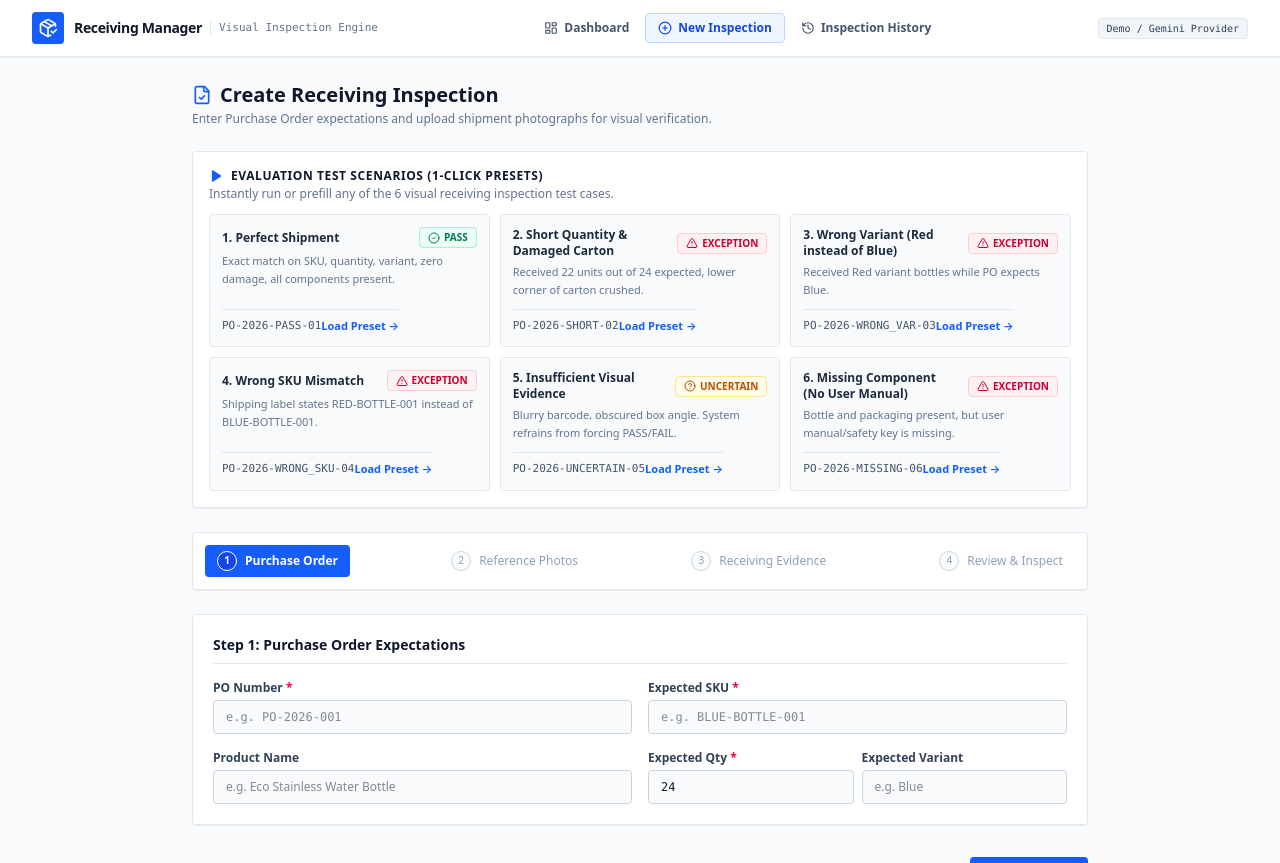
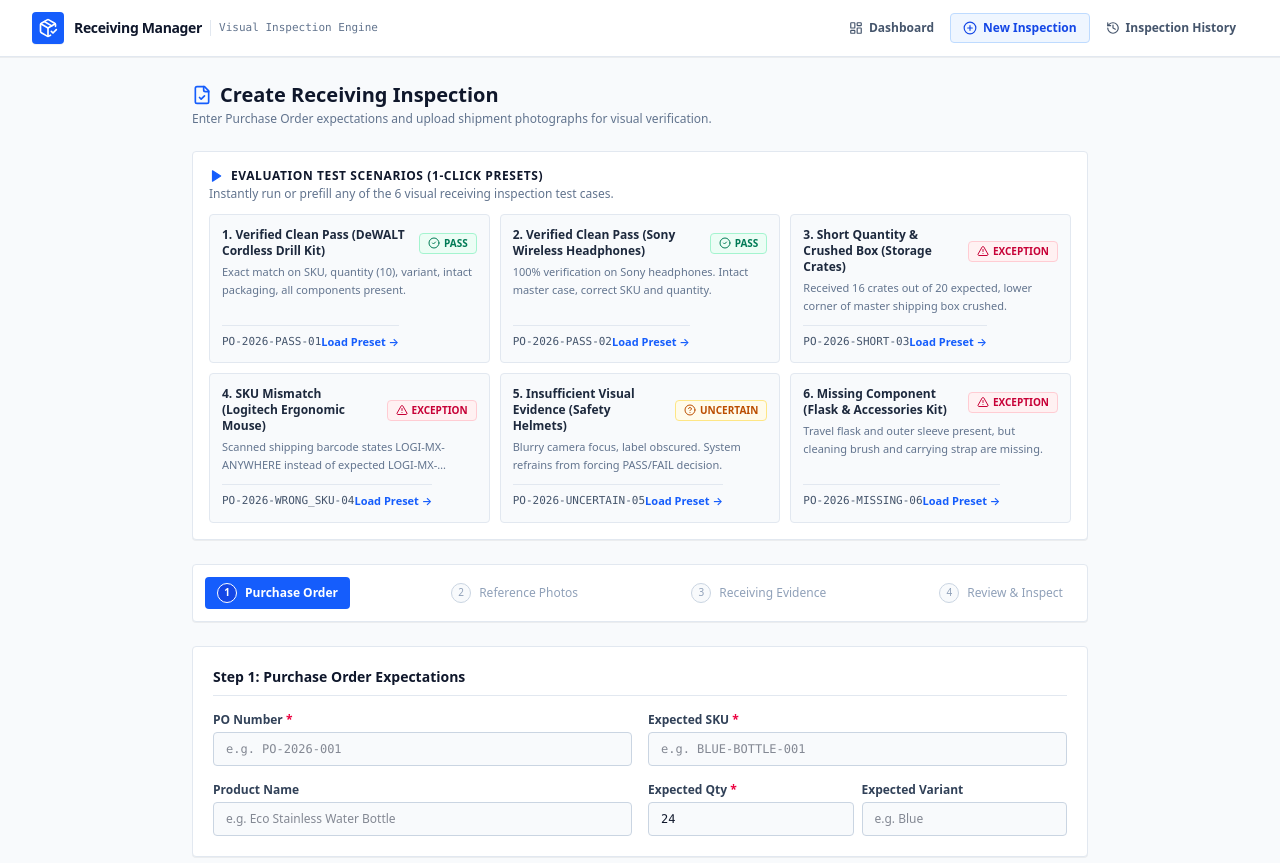
Before and after one commit to KiranTejz20005/cube26-rcv-0138-kirantejz20005, a Next.js app: page /inspections/new in a window 1280 px wide. Shown: the top 863 px of the page. Built offline with nearby package versions, Linux system fonts and the light colour scheme.

Commit message:
feat: add 10-item pagination to history table, balance evaluation scenarios, and polish branding

```diff
--- a/app/layout.tsx
+++ b/app/layout.tsx
@@ -5,6 +5,11 @@ import { Header } from '@/components/header';
 export const metadata: Metadata = {
   title: 'Receiving Manager | AI Visual Receiving Inspection System',
   description: 'Evidence-backed visual receiving inspection application with deterministic decision logic.',
+  icons: {
+    icon: '/icon.svg',
+    shortcut: '/icon.svg',
+    apple: '/icon.svg',
+  },
 };
 
 export default function RootLayout({
@@ -50,7 +55,7 @@ export default function RootLayout({
         </main>
         <footer className="border-t border-slate-200 bg-white py-4" suppressHydrationWarning>
           <div className="max-w-7xl mx-auto px-4 text-center text-xs text-slate-500" suppressHydrationWarning>
-            Receiving Manager &copy; {new Date().getFullYear()} &bull; AI Visual Receiving Inspection &bull; Zero-Budget Architecture &bull; Deterministic Business Logic
+            Built for Cube Hackathon 2026 by Kiran Teja &bull; Receiving Manager &bull; AI Visual Receiving Inspection Engine
           </div>
         </footer>
       </body>
--- a/app/page.tsx
+++ b/app/page.tsx
@@ -22,7 +22,7 @@ export default async function DashboardPage() {
       purchaseOrder: true,
       checks: true,
     },
-    take: 20,
+    take: 10,
   });
 
   const totalCount = inspections.length;
--- a/components/header.tsx
+++ b/components/header.tsx
@@ -54,12 +54,6 @@ export function Header() {
             })}
           </nav>
 
-          {/* Mode Badge */}
-          <div className="hidden sm:flex items-center gap-2">
-            <span className="px-2 py-0.5 rounded bg-slate-100 border border-slate-200 text-[10px] font-mono font-medium text-slate-700">
-              Demo / Gemini Provider
-            </span>
-          </div>
         </div>
       </div>
     </header>
--- a/lib/inspection/fixtures.ts
+++ b/lib/inspection/fixtures.ts
@@ -15,139 +15,139 @@ export interface DemoScenario {
 export const DEMO_SCENARIOS: DemoScenario[] = [
   {
     id: 'scenario-1-pass',
-    name: '1. Perfect Shipment',
+    name: '1. Verified Clean Pass (DeWALT Cordless Drill Kit)',
     expectedResult: 'PASS',
-    description: 'Exact match on SKU, quantity, variant, zero damage, all components present.',
+    description: 'Exact match on SKU, quantity (10), variant, intact packaging, all components present.',
     orderNumber: 'PO-2026-PASS-01',
-    sku: 'BLUE-BOTTLE-001',
-    productName: 'Eco-Friendly Steel Water Bottle',
-    expectedQuantity: 24,
-    expectedVariant: 'Blue',
+    sku: 'DEWALT-20V-DRILL',
+    productName: 'DeWALT 20V MAX Cordless Drill Combo Kit',
+    expectedQuantity: 10,
+    expectedVariant: 'Yellow/Black',
     referenceImages: [
       {
-        url: 'https://images.unsplash.com/photo-1602143407151-7111542de6e8?auto=format&fit=crop&w=600&q=80',
-        label: 'Blue Steel Bottle Spec Sheet',
+        url: 'https://images.unsplash.com/photo-1504148455328-c376907d081c?auto=format&fit=crop&w=600&q=80',
+        label: 'DeWALT 20V Drill Kit Reference Sheet',
       },
     ],
     receivingImages: [
       {
-        url: 'https://images.unsplash.com/photo-1602143407151-7111542de6e8?auto=format&fit=crop&w=600&q=80',
-        label: 'Receiving Dock Case Photo - 24 Units',
+        url: 'https://images.unsplash.com/photo-1504148455328-c376907d081c?auto=format&fit=crop&w=600&q=80',
+        label: 'Receiving Dock Case Photo - 10 Master Units',
       },
     ],
   },
   {
-    id: 'scenario-2-short',
-    name: '2. Short Quantity & Damaged Carton',
-    expectedResult: 'EXCEPTION',
-    description: 'Received 22 units out of 24 expected, lower corner of carton crushed.',
-    orderNumber: 'PO-2026-SHORT-02',
-    sku: 'BLUE-BOTTLE-001',
-    productName: 'Eco-Friendly Steel Water Bottle',
-    expectedQuantity: 24,
-    expectedVariant: 'Blue',
+    id: 'scenario-2-pass',
+    name: '2. Verified Clean Pass (Sony Wireless Headphones)',
+    expectedResult: 'PASS',
+    description: '100% verification on Sony headphones. Intact master case, correct SKU and quantity.',
+    orderNumber: 'PO-2026-PASS-02',
+    sku: 'SONY-WH1000XM5',
+    productName: 'Sony WH-1000XM5 Wireless Noise-Canceling Headphones',
+    expectedQuantity: 15,
+    expectedVariant: 'Black',
     referenceImages: [
       {
-        url: 'https://images.unsplash.com/photo-1602143407151-7111542de6e8?auto=format&fit=crop&w=600&q=80',
-        label: 'Reference Spec Sheet',
+        url: 'https://images.unsplash.com/photo-1505740420928-5e560c06d30e?auto=format&fit=crop&w=600&q=80',
+        label: 'Sony WH-1000XM5 Spec Reference',
+      },
+    ],
+    receivingImages: [
+      {
+        url: 'https://images.unsplash.com/photo-1505740420928-5e560c06d30e?auto=format&fit=crop&w=600&q=80',
+        label: 'Receiving Dock Photo - 15 Sealed Units',
+      },
+    ],
+  },
+  {
+    id: 'scenario-3-short',
+    name: '3. Short Quantity & Crushed Box (Storage Crates)',
+    expectedResult: 'EXCEPTION',
+    description: 'Received 16 crates out of 20 expected, lower corner of master shipping box crushed.',
+    orderNumber: 'PO-2026-SHORT-03',
+    sku: 'CRATE-HEAVY-50L',
+    productName: 'Heavy-Duty Industrial Storage Crates 50L',
+    expectedQuantity: 20,
+    expectedVariant: 'Dark Grey',
+    referenceImages: [
+      {
+        url: 'https://images.unsplash.com/photo-1586528116311-ad8dd3c8310d?auto=format&fit=crop&w=600&q=80',
+        label: 'Reference Crate Specification',
       },
     ],
     receivingImages: [
       {
         url: 'https://images.unsplash.com/photo-1586528116311-ad8dd3c8310d?auto=format&fit=crop&w=600&q=80',
-        label: 'Damaged Receiving Box (22 count)',
-      },
-    ],
-  },
-  {
-    id: 'scenario-3-variant',
-    name: '3. Wrong Variant (Red instead of Blue)',
-    expectedResult: 'EXCEPTION',
-    description: 'Received Red variant bottles while PO expects Blue.',
-    orderNumber: 'PO-2026-WRONG_VAR-03',
-    sku: 'BLUE-BOTTLE-001',
-    productName: 'Eco-Friendly Steel Water Bottle',
-    expectedQuantity: 24,
-    expectedVariant: 'Blue',
-    referenceImages: [
-      {
-        url: 'https://images.unsplash.com/photo-1602143407151-7111542de6e8?auto=format&fit=crop&w=600&q=80',
-        label: 'Reference Blue Variant',
-      },
-    ],
-    receivingImages: [
-      {
-        url: 'https://images.unsplash.com/photo-1544816155-12df9643f363?auto=format&fit=crop&w=600&q=80',
-        label: 'Receiving Red Variant Shipment',
+        label: 'Damaged Master Box (Count 16/20)',
       },
     ],
   },
   {
     id: 'scenario-4-sku',
-    name: '4. Wrong SKU Mismatch',
+    name: '4. SKU Mismatch (Logitech Ergonomic Mouse)',
     expectedResult: 'EXCEPTION',
-    description: 'Shipping label states RED-BOTTLE-001 instead of BLUE-BOTTLE-001.',
+    description: 'Scanned shipping barcode states LOGI-MX-ANYWHERE instead of expected LOGI-MX-MASTER3.',
     orderNumber: 'PO-2026-WRONG_SKU-04',
-    sku: 'BLUE-BOTTLE-001',
-    productName: 'Eco-Friendly Steel Water Bottle',
-    expectedQuantity: 24,
-    expectedVariant: 'Blue',
+    sku: 'LOGI-MX-MASTER3',
+    productName: 'Logitech MX Master 3S Wireless Mouse',
+    expectedQuantity: 12,
+    expectedVariant: 'Graphite',
     referenceImages: [
       {
-        url: 'https://images.unsplash.com/photo-1602143407151-7111542de6e8?auto=format&fit=crop&w=600&q=80',
-        label: 'Reference SKU Spec',
+        url: 'https://images.unsplash.com/photo-1527864550417-7fd91fc51a46?auto=format&fit=crop&w=600&q=80',
+        label: 'Reference MX Master 3S Spec',
+      },
+    ],
+    receivingImages: [
+      {
+        url: 'https://images.unsplash.com/photo-1527864550417-7fd91fc51a46?auto=format&fit=crop&w=600&q=80',
+        label: 'Scanned Shipping Label (LOGI-MX-ANYWHERE)',
+      },
+    ],
+  },
+  {
+    id: 'scenario-5-uncertain',
+    name: '5. Insufficient Visual Evidence (Safety Helmets)',
+    expectedResult: 'UNCERTAIN',
+    description: 'Blurry camera focus, label obscured. System refrains from forcing PASS/FAIL decision.',
+    orderNumber: 'PO-2026-UNCERTAIN-05',
+    sku: 'SAFETY-HELMET-PRO',
+    productName: 'Industrial Construction Safety Helmet',
+    expectedQuantity: 30,
+    expectedVariant: 'Yellow',
+    referenceImages: [
+      {
+        url: 'https://images.unsplash.com/photo-1578575437130-527eed3abbec?auto=format&fit=crop&w=600&q=80',
+        label: 'Safety Helmet Spec Sheet',
       },
     ],
     receivingImages: [
       {
         url: 'https://images.unsplash.com/photo-1578575437130-527eed3abbec?auto=format&fit=crop&w=600&q=80',
-        label: 'Scanned Shipping Box (RED-BOTTLE-001)',
-      },
-    ],
-  },
-  {
-    id: 'scenario-5-uncertain',
-    name: '5. Insufficient Visual Evidence',
-    expectedResult: 'UNCERTAIN',
-    description: 'Blurry barcode, obscured box angle. System refrains from forcing PASS/FAIL.',
-    orderNumber: 'PO-2026-UNCERTAIN-05',
-    sku: 'BLUE-BOTTLE-001',
-    productName: 'Eco-Friendly Steel Water Bottle',
-    expectedQuantity: 24,
-    expectedVariant: 'Blue',
-    referenceImages: [
-      {
-        url: 'https://images.unsplash.com/photo-1602143407151-7111542de6e8?auto=format&fit=crop&w=600&q=80',
-        label: 'Reference Image',
-      },
-    ],
-    receivingImages: [
-      {
-        url: 'https://images.unsplash.com/photo-1586528116311-ad8dd3c8310d?auto=format&fit=crop&w=600&q=80',
         label: 'Blurry / Obscured Shipment Photo',
       },
     ],
   },
   {
     id: 'scenario-6-missing',
-    name: '6. Missing Component (No User Manual)',
+    name: '6. Missing Component (Flask & Accessories Kit)',
     expectedResult: 'EXCEPTION',
-    description: 'Bottle and packaging present, but user manual/safety key is missing.',
+    description: 'Travel flask and outer sleeve present, but cleaning brush and carrying strap are missing.',
     orderNumber: 'PO-2026-MISSING-06',
-    sku: 'BLUE-BOTTLE-001',
-    productName: 'Eco-Friendly Steel Water Bottle Kit',
-    expectedQuantity: 12,
-    expectedVariant: 'Standard Kit',
+    sku: 'HYDRO-FLASK-KIT',
+    productName: 'Stainless Steel Insulated Travel Flask Kit',
+    expectedQuantity: 8,
+    expectedVariant: 'Silver Kit',
     referenceImages: [
       {
         url: 'https://images.unsplash.com/photo-1602143407151-7111542de6e8?auto=format&fit=crop&w=600&q=80',
-        label: 'Reference Full Kit View',
+        label: 'Reference Full Kit Layout',
       },
     ],
     receivingImages: [
       {
         url: 'https://images.unsplash.com/photo-1602143407151-7111542de6e8?auto=format&fit=crop&w=600&q=80',
-        label: 'Kit Box with Empty Manual Slot',
+        label: 'Kit Packaging with Empty Accessory Slots',
       },
     ],
   },
```
Also changed, not shown: app/inspections/page.tsx (+73 -4 lines), lib/ai/providers/demo.ts (+45 -46 lines), app/icon.svg (added), public/icon.svg (added).
